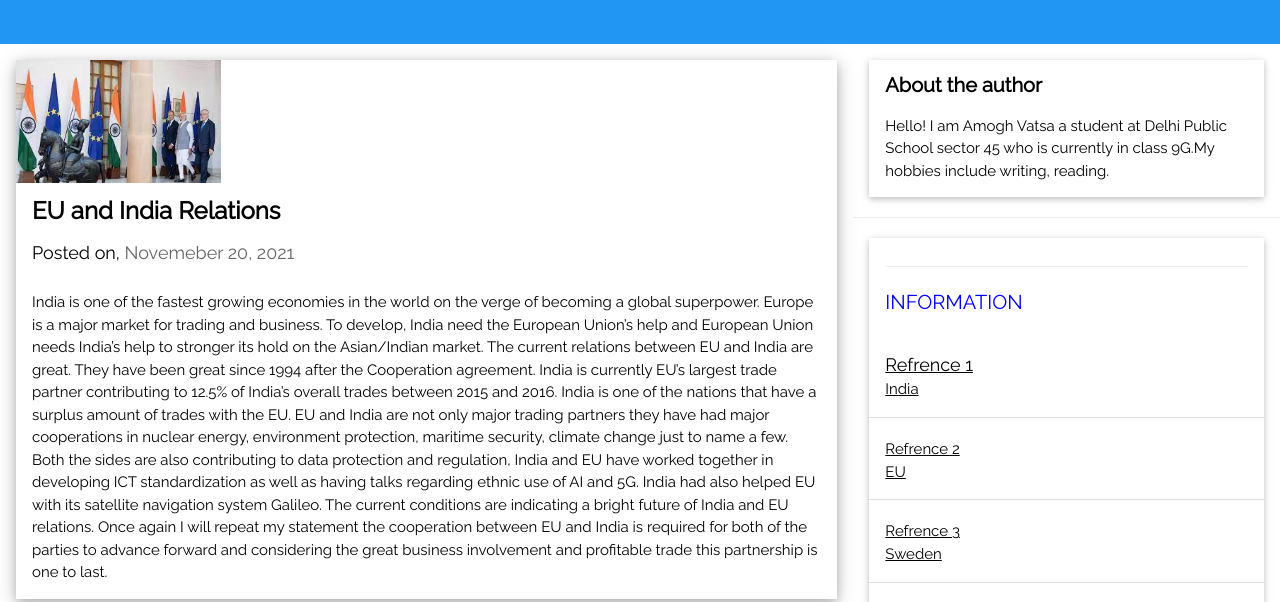
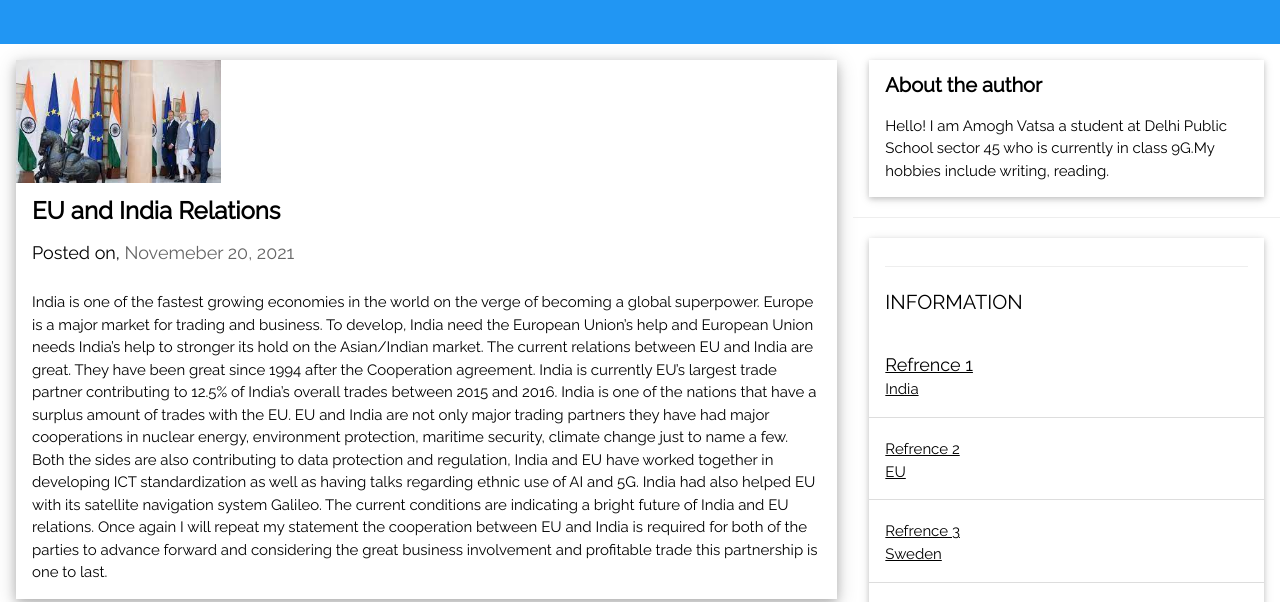
Before and after one commit to AMOGHVATSA/AMOGHVATSA.github.io, a plain HTML site: page index.html in a window 1280 px wide. Shown: the part 137-739 px from the top of the page. Drawn offline with nearby package versions, Linux system fonts and the light colour scheme.

Commit message:
Update index.html

```diff
--- a/index.html
+++ b/index.html
@@ -87,7 +87,7 @@ I am Amogh Vatsa a student at Delhi Public School sector 45 who is currently in
     <div class="w3-container w3-padding">
 
   <hr>
-        <h4 style="color:blue">INFORMATION</h4>
+        <h4 style="color:black">INFORMATION</h4>
     </div>
 
     <ul class="w3-ul w3-hoverable w3-white">
```
